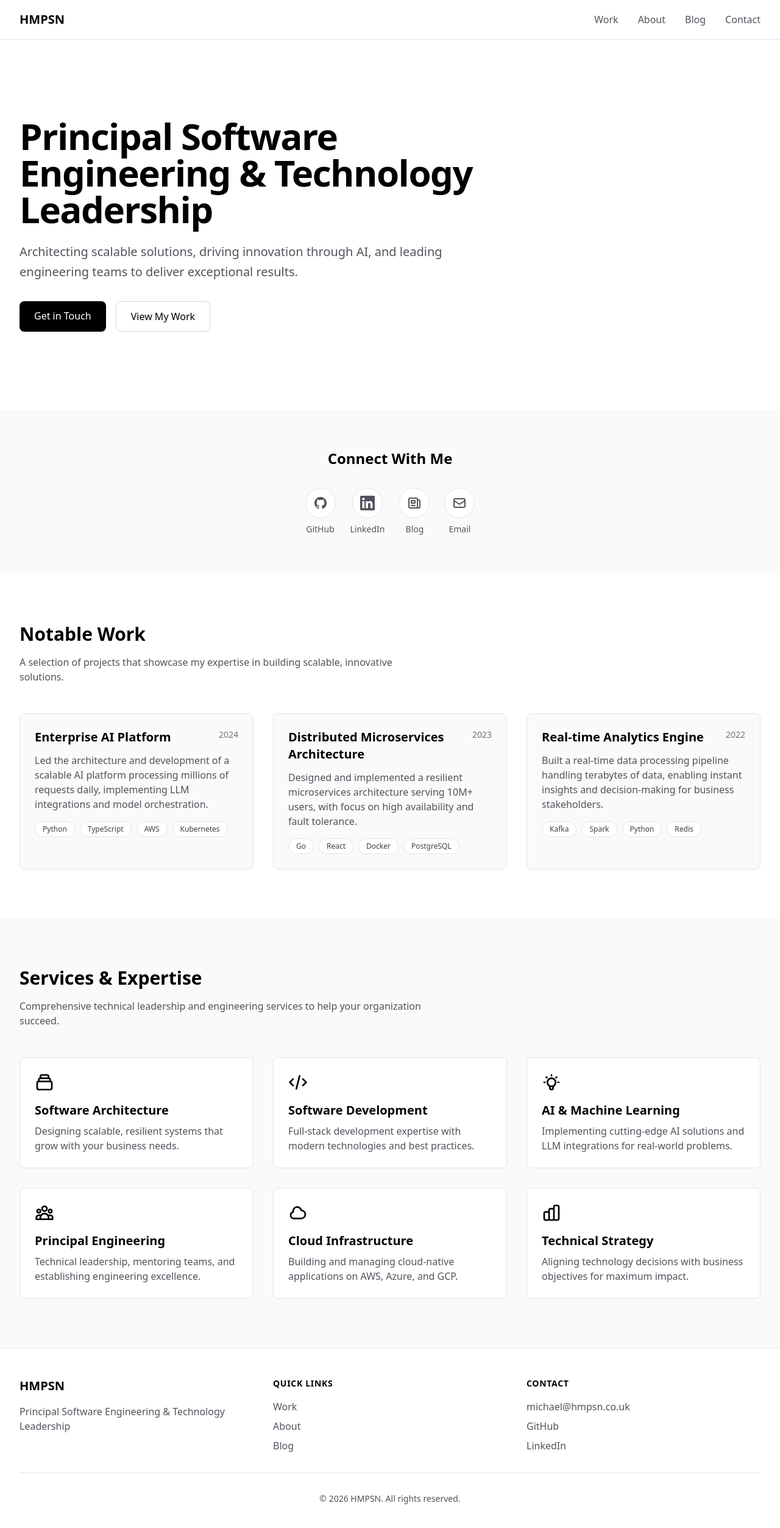
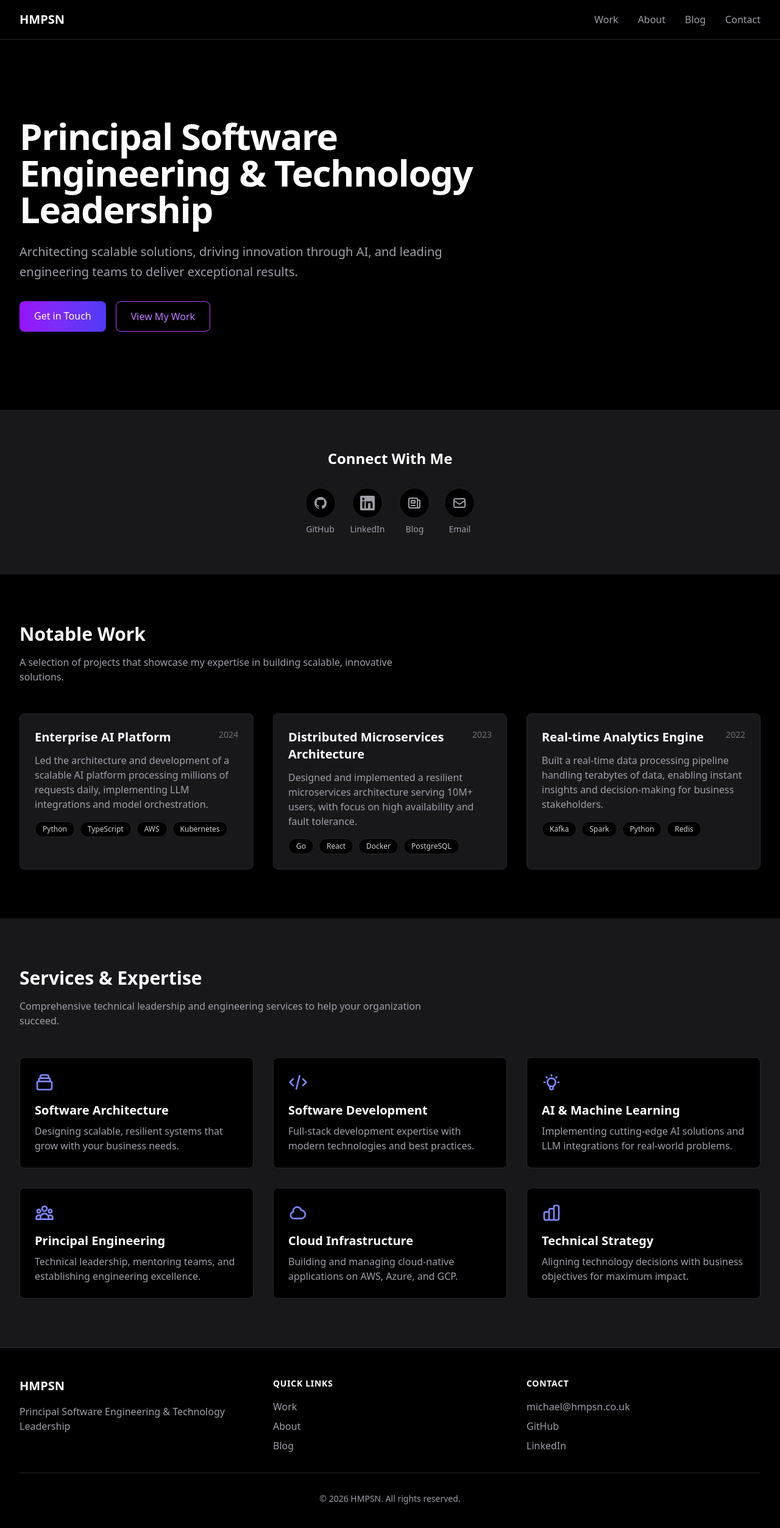
Before and after one commit to mrhammo/hmpsn.co.uk, a Next.js app: page / in a window 1280 px wide. Shown: the top 2506 px of the page at 61% size. Built offline with nearby package versions, Linux system fonts and the light colour scheme.

Commit message:
Update homepage to dark mode with purple/blue accent colors
Co-authored-by: mrhammo <1407125+mrhammo@users.noreply.github.com>

```diff
--- a/src/app/globals.css
+++ b/src/app/globals.css
@@ -1,22 +1,19 @@
 @import "tailwindcss";
 
 :root {
-  --background: #ffffff;
-  --foreground: #171717;
+  --background: #0a0a0a;
+  --foreground: #ededed;
+  --accent-purple: #8b5cf6;
+  --accent-blue: #6366f1;
 }
 
 @theme inline {
   --color-background: var(--background);
   --color-foreground: var(--foreground);
+  --color-accent-purple: var(--accent-purple);
+  --color-accent-blue: var(--accent-blue);
   --font-sans: ui-sans-serif, system-ui, sans-serif;
   --font-mono: ui-monospace, monospace;
-}
-
-@media (prefers-color-scheme: dark) {
-  :root {
-    --background: #0a0a0a;
-    --foreground: #ededed;
-  }
 }
 
 body {
--- a/src/app/layout.tsx
+++ b/src/app/layout.tsx
@@ -12,7 +12,7 @@ export default function RootLayout({
   children: React.ReactNode;
 }>) {
   return (
-    <html lang="en">
+    <html lang="en" className="dark">
       <body className="antialiased">
         {children}
       </body>
--- a/src/app/page.tsx
+++ b/src/app/page.tsx
@@ -7,7 +7,7 @@ import Footer from "@/components/Footer";
 
 export default function Home() {
   return (
-    <div className="min-h-screen bg-white dark:bg-black">
+    <div className="min-h-screen bg-black">
       <Navigation />
       <Hero />
       <SocialLinks />
--- a/src/components/Footer.tsx
+++ b/src/components/Footer.tsx
@@ -2,64 +2,64 @@ export default function Footer() {
   const currentYear = new Date().getFullYear();
 
   return (
-    <footer id="contact" className="w-full bg-white dark:bg-black border-t border-zinc-200 dark:border-zinc-800 py-12">
+    <footer id="contact" className="w-full bg-black border-t border-zinc-800 py-12">
       <div className="max-w-7xl mx-auto px-4 sm:px-6 lg:px-8">
         <div className="grid grid-cols-1 md:grid-cols-3 gap-8 mb-8">
           <div>
-            <h3 className="text-xl font-bold text-black dark:text-white mb-4">
+            <h3 className="text-xl font-bold text-white mb-4">
               HMPSN
             </h3>
-            <p className="text-zinc-600 dark:text-zinc-400">
+            <p className="text-zinc-400">
               Principal Software Engineering & Technology Leadership
             </p>
           </div>
           <div>
-            <h4 className="text-sm font-semibold text-black dark:text-white mb-4 uppercase tracking-wider">
+            <h4 className="text-sm font-semibold text-white mb-4 uppercase tracking-wider">
               Quick Links
             </h4>
             <ul className="space-y-2">
               <li>
-                <a href="#work" className="text-zinc-600 dark:text-zinc-400 hover:text-black dark:hover:text-white transition-colors">
+                <a href="#work" className="text-zinc-400 hover:text-purple-400 transition-colors">
                   Work
                 </a>
               </li>
               <li>
-                <a href="#about" className="text-zinc-600 dark:text-zinc-400 hover:text-black dark:hover:text-white transition-colors">
+                <a href="#about" className="text-zinc-400 hover:text-purple-400 transition-colors">
                   About
                 </a>
               </li>
               <li>
-                <a href="#blog" className="text-zinc-600 dark:text-zinc-400 hover:text-black dark:hover:text-white transition-colors">
+                <a href="#blog" className="text-zinc-400 hover:text-purple-400 transition-colors">
                   Blog
                 </a>
               </li>
             </ul>
           </div>
           <div>
-            <h4 className="text-sm font-semibold text-black dark:text-white mb-4 uppercase tracking-wider">
+            <h4 className="text-sm font-semibold text-white mb-4 uppercase tracking-wider">
               Contact
             </h4>
             <ul className="space-y-2">
               <li>
-                <a href="mailto:michael@hmpsn.co.uk" className="text-zinc-600 dark:text-zinc-400 hover:text-black dark:hover:text-white transition-colors">
+                <a href="mailto:michael@hmpsn.co.uk" className="text-zinc-400 hover:text-purple-400 transition-colors">
                   michael@hmpsn.co.uk
                 </a>
               </li>
               <li>
-                <a href="https://github.com/mrhammo" target="_blank" rel="noopener noreferrer" className="text-zinc-600 dark:text-zinc-400 hover:text-black dark:hover:text-white transition-colors">
+                <a href="https://github.com/mrhammo" target="_blank" rel="noopener noreferrer" className="text-zinc-400 hover:text-purple-400 transition-colors">
                   GitHub
                 </a>
               </li>
               <li>
-                <a href="https://linkedin.com/in/michaelhampson" target="_blank" rel="noopener noreferrer" className="text-zinc-600 dark:text-zinc-400 hover:text-black dark:hover:text-white transition-colors">
+                <a href="https://linkedin.com/in/michaelhampson" target="_blank" rel="noopener noreferrer" className="text-zinc-400 hover:text-purple-400 transition-colors">
                   LinkedIn
                 </a>
               </li>
             </ul>
           </div>
         </div>
-        <div className="pt-8 border-t border-zinc-200 dark:border-zinc-800">
-          <p className="text-center text-zinc-600 dark:text-zinc-400 text-sm">
+        <div className="pt-8 border-t border-zinc-800">
+          <p className="text-center text-zinc-400 text-sm">
             &copy; {currentYear} HMPSN. All rights reserved.
           </p>
         </div>
--- a/src/components/Hero.tsx
+++ b/src/components/Hero.tsx
@@ -1,24 +1,24 @@
 export default function Hero() {
   return (
-    <section className="w-full bg-white dark:bg-black py-20 sm:py-32">
+    <section className="w-full bg-black py-20 sm:py-32">
       <div className="max-w-7xl mx-auto px-4 sm:px-6 lg:px-8">
         <div className="max-w-3xl">
-          <h1 className="text-4xl sm:text-5xl lg:text-6xl font-bold tracking-tight text-black dark:text-white mb-6">
+          <h1 className="text-4xl sm:text-5xl lg:text-6xl font-bold tracking-tight text-white mb-6">
             Principal Software Engineering & Technology Leadership
           </h1>
-          <p className="text-xl text-zinc-600 dark:text-zinc-400 mb-8 leading-relaxed">
+          <p className="text-xl text-zinc-400 mb-8 leading-relaxed">
             Architecting scalable solutions, driving innovation through AI, and leading engineering teams to deliver exceptional results.
           </p>
           <div className="flex flex-wrap gap-4">
             <a
               href="#contact"
-              className="bg-black dark:bg-white text-white dark:text-black px-6 py-3 rounded-lg font-medium hover:bg-zinc-800 dark:hover:bg-zinc-200 transition-colors"
+              className="bg-gradient-to-r from-purple-600 to-indigo-600 text-white px-6 py-3 rounded-lg font-medium hover:from-purple-700 hover:to-indigo-700 transition-all"
             >
               Get in Touch
             </a>
             <a
               href="#work"
-              className="border border-zinc-300 dark:border-zinc-700 text-black dark:text-white px-6 py-3 rounded-lg font-medium hover:bg-zinc-50 dark:hover:bg-zinc-900 transition-colors"
+              className="border border-purple-500 text-purple-400 px-6 py-3 rounded-lg font-medium hover:bg-purple-500/10 transition-colors"
             >
               View My Work
             </a>
--- a/src/components/Navigation.tsx
+++ b/src/components/Navigation.tsx
@@ -1,22 +1,22 @@
 export default function Navigation() {
   return (
-    <nav className="w-full bg-white dark:bg-black border-b border-zinc-200 dark:border-zinc-800">
+    <nav className="w-full bg-black border-b border-zinc-800">
       <div className="max-w-7xl mx-auto px-4 sm:px-6 lg:px-8">
         <div className="flex justify-between items-center h-16">
           <div className="flex-shrink-0">
-            <h1 className="text-xl font-bold text-black dark:text-white">HMPSN</h1>
+            <h1 className="text-xl font-bold text-white">HMPSN</h1>
           </div>
           <div className="flex space-x-8">
-            <a href="#work" className="text-zinc-600 dark:text-zinc-400 hover:text-black dark:hover:text-white transition-colors">
+            <a href="#work" className="text-zinc-400 hover:text-purple-400 transition-colors">
               Work
             </a>
-            <a href="#about" className="text-zinc-600 dark:text-zinc-400 hover:text-black dark:hover:text-white transition-colors">
+            <a href="#about" className="text-zinc-400 hover:text-purple-400 transition-colors">
               About
             </a>
-            <a href="#blog" className="text-zinc-600 dark:text-zinc-400 hover:text-black dark:hover:text-white transition-colors">
+            <a href="#blog" className="text-zinc-400 hover:text-purple-400 transition-colors">
               Blog
             </a>
-            <a href="#contact" className="text-zinc-600 dark:text-zinc-400 hover:text-black dark:hover:text-white transition-colors">
+            <a href="#contact" className="text-zinc-400 hover:text-purple-400 transition-colors">
               Contact
             </a>
           </div>
--- a/src/components/Services.tsx
+++ b/src/components/Services.tsx
@@ -57,27 +57,27 @@ export default function Services() {
   ];
 
   return (
-    <section id="about" className="w-full bg-zinc-50 dark:bg-zinc-900 py-20">
+    <section id="about" className="w-full bg-zinc-900 py-20">
       <div className="max-w-7xl mx-auto px-4 sm:px-6 lg:px-8">
-        <h2 className="text-3xl font-bold text-black dark:text-white mb-4">
+        <h2 className="text-3xl font-bold text-white mb-4">
           Services & Expertise
         </h2>
-        <p className="text-zinc-600 dark:text-zinc-400 mb-12 max-w-2xl">
+        <p className="text-zinc-400 mb-12 max-w-2xl">
           Comprehensive technical leadership and engineering services to help your organization succeed.
         </p>
         <div className="grid grid-cols-1 md:grid-cols-2 lg:grid-cols-3 gap-8">
           {services.map((service) => (
             <div
               key={service.title}
-              className="bg-white dark:bg-black rounded-lg p-6 border border-zinc-200 dark:border-zinc-800 hover:border-black dark:hover:border-white transition-colors"
+              className="bg-black rounded-lg p-6 border border-zinc-800 hover:border-indigo-500 transition-colors"
             >
-              <div className="text-black dark:text-white mb-4">
+              <div className="text-indigo-400 mb-4">
                 {service.icon}
               </div>
-              <h3 className="text-xl font-semibold text-black dark:text-white mb-2">
+              <h3 className="text-xl font-semibold text-white mb-2">
                 {service.title}
               </h3>
-              <p className="text-zinc-600 dark:text-zinc-400">
+              <p className="text-zinc-400">
                 {service.description}
               </p>
             </div>
--- a/src/components/SocialLinks.tsx
+++ b/src/components/SocialLinks.tsx
@@ -39,9 +39,9 @@ export default function SocialLinks() {
   ];
 
   return (
-    <section className="w-full bg-zinc-50 dark:bg-zinc-900 py-16">
+    <section className="w-full bg-zinc-900 py-16">
       <div className="max-w-7xl mx-auto px-4 sm:px-6 lg:px-8">
-        <h2 className="text-2xl font-bold text-black dark:text-white mb-8 text-center">
+        <h2 className="text-2xl font-bold text-white mb-8 text-center">
           Connect With Me
         </h2>
         <div className="flex justify-center gap-6">
@@ -53,9 +53,9 @@ export default function SocialLinks() {
                 href={link.url}
                 target={isExternalLink ? "_blank" : undefined}
                 rel={isExternalLink ? "noopener noreferrer" : undefined}
-                className="flex flex-col items-center gap-2 text-zinc-600 dark:text-zinc-400 hover:text-black dark:hover:text-white transition-colors group"
+                className="flex flex-col items-center gap-2 text-zinc-400 hover:text-purple-400 transition-colors group"
               >
-              <div className="p-3 rounded-full bg-white dark:bg-black border border-zinc-200 dark:border-zinc-800 group-hover:border-black dark:group-hover:border-white transition-colors">
+              <div className="p-3 rounded-full bg-black border border-zinc-800 group-hover:border-purple-500 transition-colors">
                 {link.icon}
               </div>
               <span className="text-sm font-medium">{link.name}</span>
--- a/src/components/WorkProjects.tsx
+++ b/src/components/WorkProjects.tsx
@@ -21,36 +21,36 @@ export default function WorkProjects() {
   ];
 
   return (
-    <section id="work" className="w-full bg-white dark:bg-black py-20">
+    <section id="work" className="w-full bg-black py-20">
       <div className="max-w-7xl mx-auto px-4 sm:px-6 lg:px-8">
-        <h2 className="text-3xl font-bold text-black dark:text-white mb-4">
+        <h2 className="text-3xl font-bold text-white mb-4">
           Notable Work
         </h2>
-        <p className="text-zinc-600 dark:text-zinc-400 mb-12 max-w-2xl">
+        <p className="text-zinc-400 mb-12 max-w-2xl">
           A selection of projects that showcase my expertise in building scalable, innovative solutions.
         </p>
         <div className="grid grid-cols-1 md:grid-cols-2 lg:grid-cols-3 gap-8">
           {projects.map((project) => (
             <div
               key={project.title}
-              className="bg-zinc-50 dark:bg-zinc-900 rounded-lg p-6 border border-zinc-200 dark:border-zinc-800 hover:border-black dark:hover:border-white transition-colors"
+              className="bg-zinc-900 rounded-lg p-6 border border-zinc-800 hover:border-purple-500 transition-colors"
             >
               <div className="flex justify-between items-start mb-3">
-                <h3 className="text-xl font-semibold text-black dark:text-white">
+                <h3 className="text-xl font-semibold text-white">
                   {project.title}
                 </h3>
-                <span className="text-sm text-zinc-500 dark:text-zinc-500">
+                <span className="text-sm text-zinc-500">
                   {project.year}
                 </span>
               </div>
-              <p className="text-zinc-600 dark:text-zinc-400 mb-4">
+              <p className="text-zinc-400 mb-4">
                 {project.description}
               </p>
               <div className="flex flex-wrap gap-2">
                 {project.technologies.map((tech) => (
                   <span
                     key={tech}
-                    className="px-3 py-1 bg-white dark:bg-black border border-zinc-200 dark:border-zinc-800 rounded-full text-xs font-medium text-zinc-700 dark:text-zinc-300"
+                    className="px-3 py-1 bg-black border border-zinc-800 rounded-full text-xs font-medium text-zinc-300"
                   >
                     {tech}
                   </span>
```
